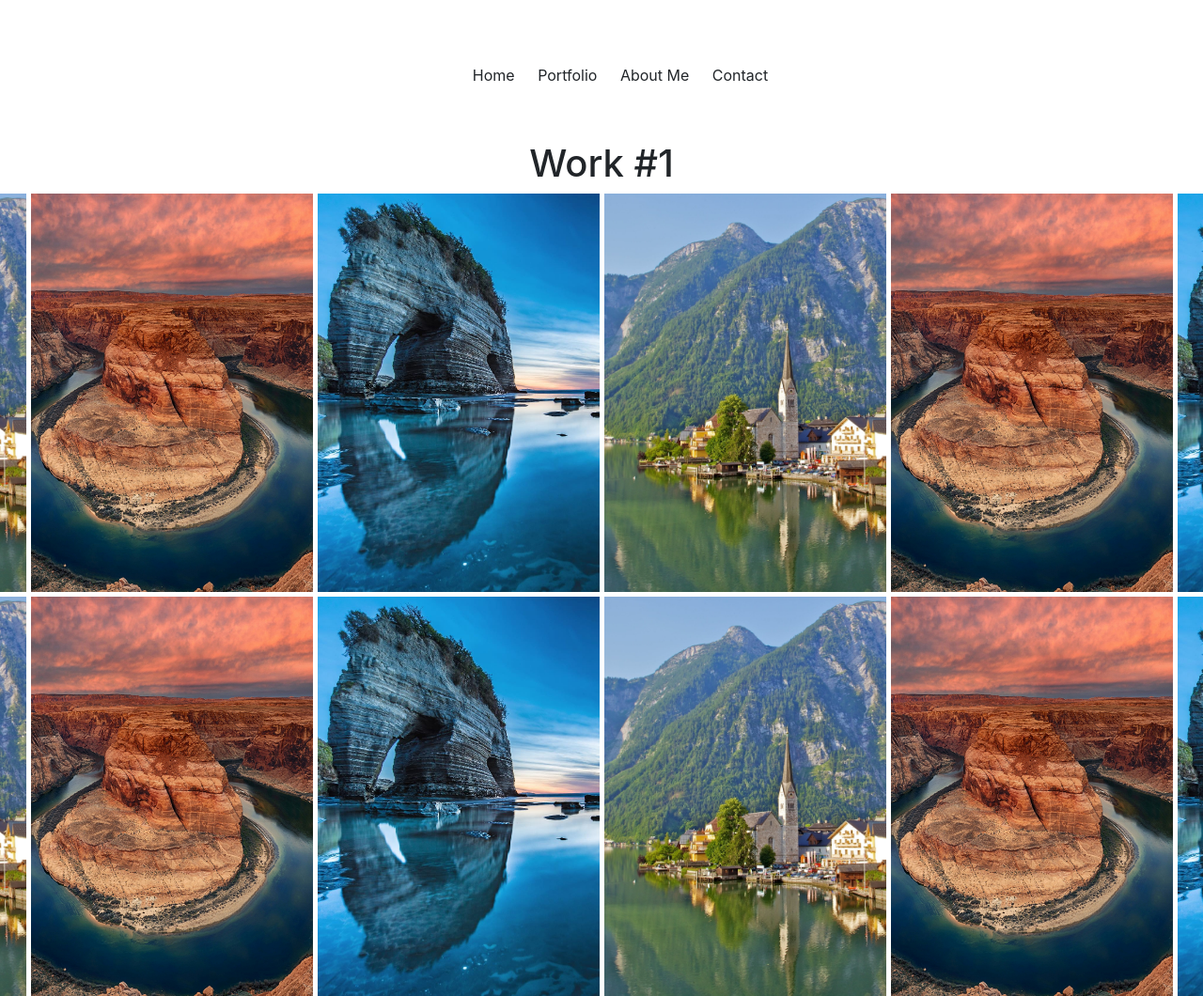
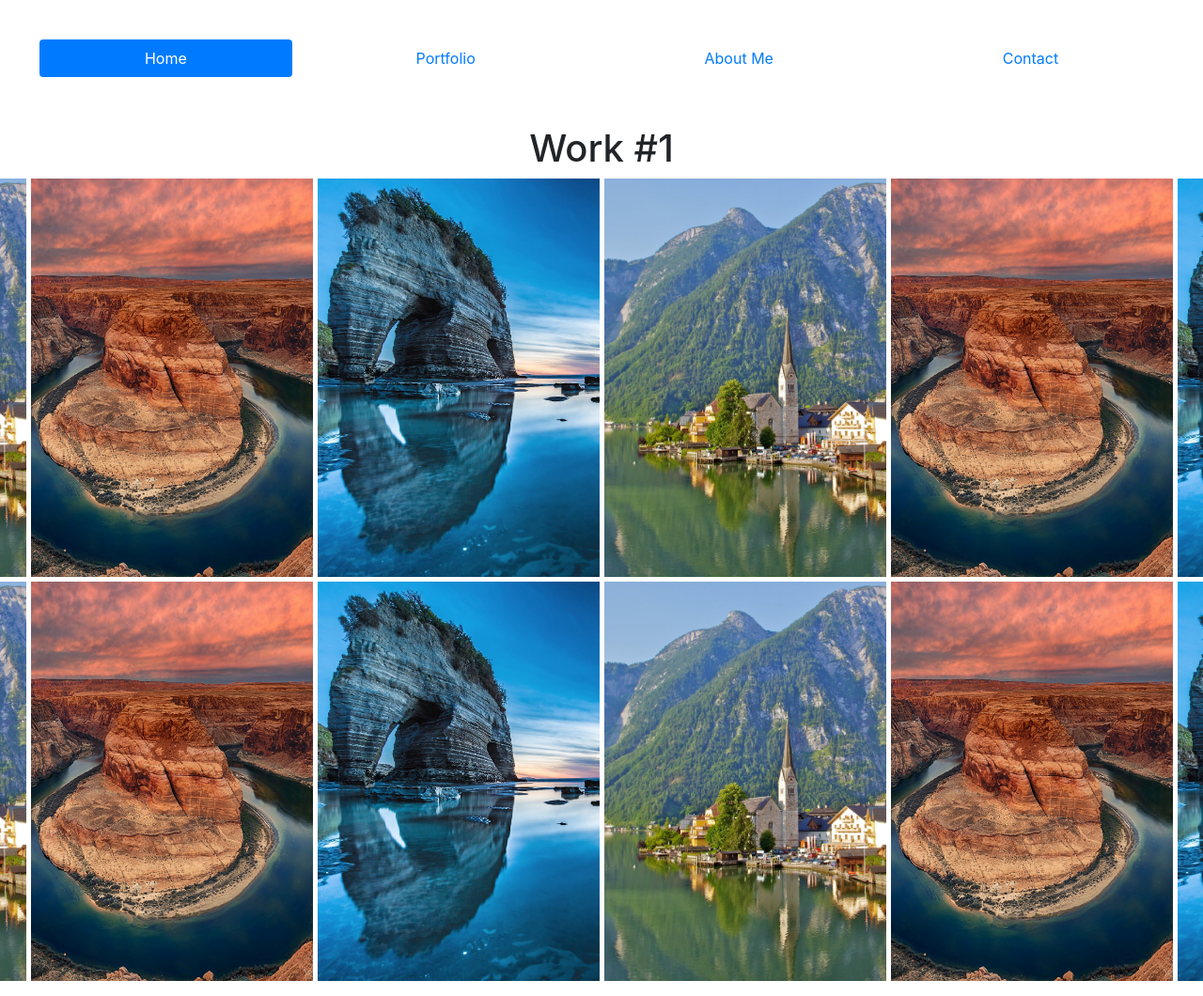
Before and after one commit to paydendyer/css-grids, a plain HTML site: page index.html in a window 1280 px wide. Shown: the top 1060 px of the page at 94% size. Drawn offline with Linux system fonts and the light colour scheme.

Commit message:
Added bootstrap elements to create a horizontal navigation

```diff
--- a/index.html
+++ b/index.html
@@ -11,11 +11,11 @@
   <body>
     <div class="nav-container">
 
-      <ul>
-        <li class="nav-item"><a class="nav-link active" href="#"></a> Home</li>
-        <li class="nav-item"><a class="nav-link" href="#"></a> Portfolio</li>
-        <li class="nav-item"><a class="nav-link" href="#"></a> About Me</li>
-        <li class="nav-item"><a class="nav-link" href="#"></a> Contact</li>
+      <ul class="nav nav-pills nav-fill">
+        <li class="nav-item"><a class="nav-link active" href="#"> Home</a></li>
+        <li class="nav-item"><a class="nav-link" href="#"> Portfolio</a></li>
+        <li class="nav-item"><a class="nav-link" href="#"> About Me</a></li>
+        <li class="nav-item"><a class="nav-link" href="#"> Contact</a></li>
       </ul>
     </div>
     <div class="title">
--- a/styles.css
+++ b/styles.css
@@ -5,16 +5,9 @@ body {
 }
 .nav-container {
   padding: 2em;
-  width: 100%;
-  height: 150px;
-  text-align: center;
-}
-ul {
-  list-style-type: none;
 }
 li {
-  display: inline-block;
-  padding: 20px 10px;
+  padding: 10px;
 }
 .photo-grid {
   display: grid;
@@ -35,3 +28,6 @@ li {
 .title {
   text-align: center;
 }
+h1 {
+  padding-top: 10px;
+}
```
